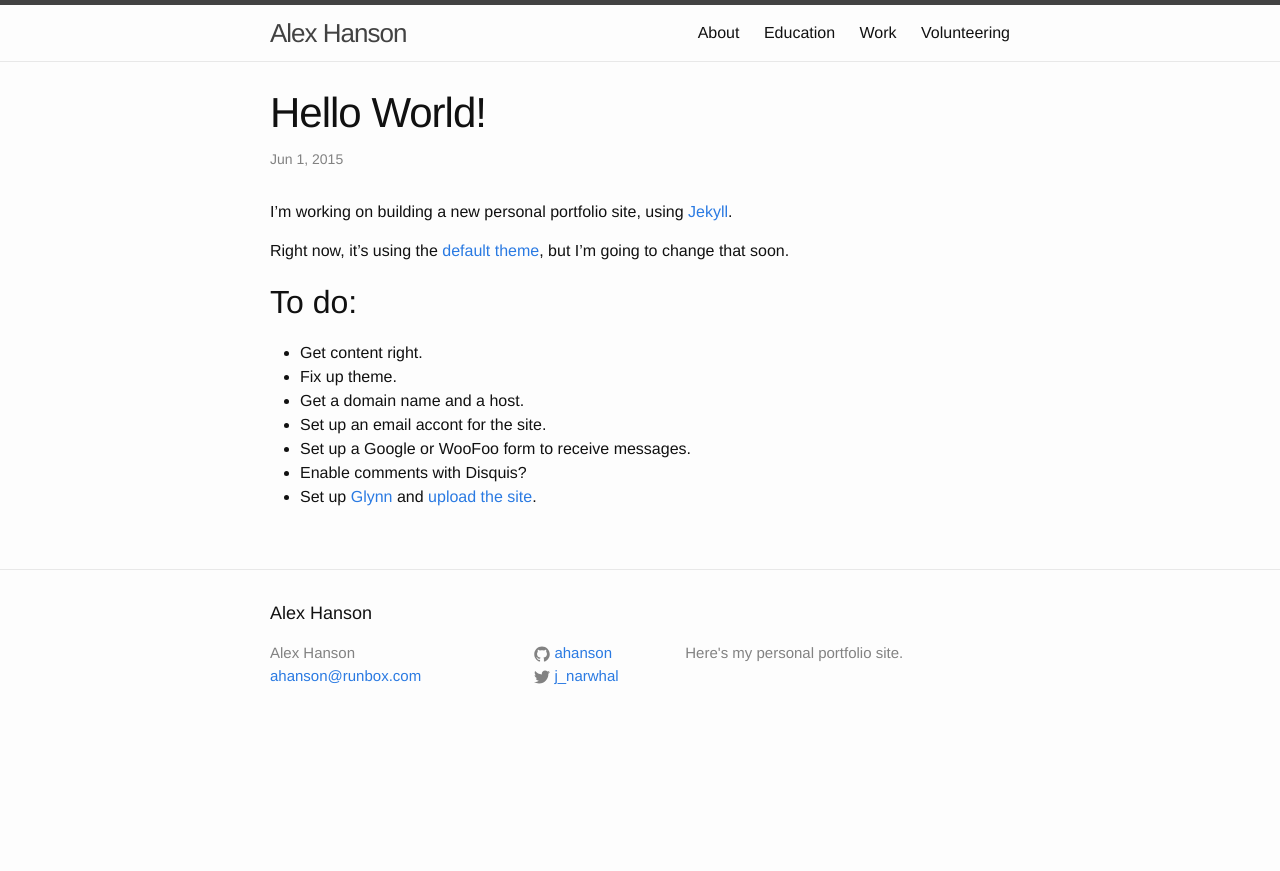
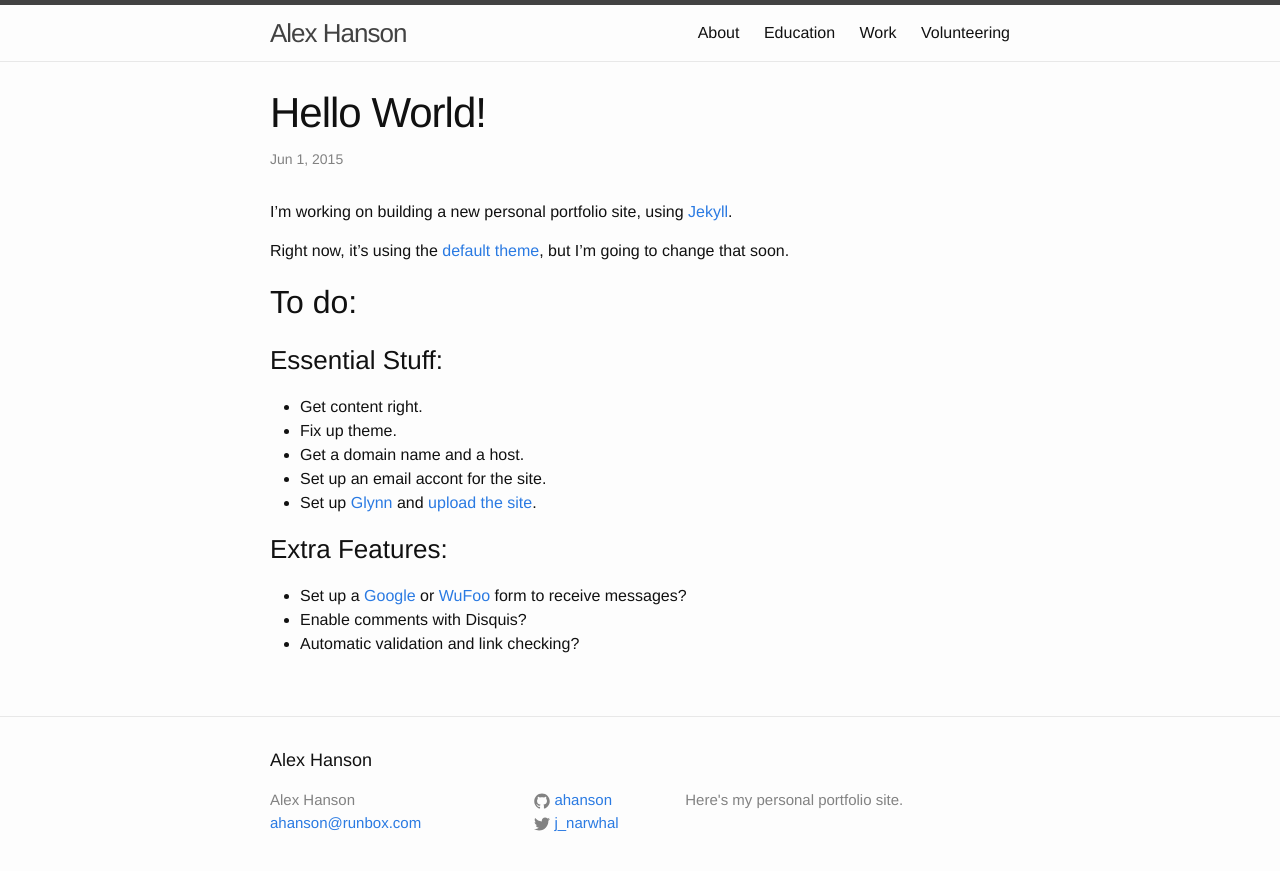
Before and after one commit to ahanson/portfolio-site, a Jekyll site: the page built from _posts/2015-06-01-helloworld.md, in a window 1280 px wide. Shown: the top 871 px of the page. Built offline with Jekyll 4.4.1, drawn with Linux system fonts in a browser that asks for light colours.

Commit message:
More edits to my to-do list.

```diff
--- a/_posts/2015-06-01-helloworld.md
+++ b/_posts/2015-06-01-helloworld.md
@@ -10,10 +10,15 @@ I'm working on building a new personal portfolio site, using [Jekyll](http://jek
 Right now, it's using the [default theme](https://github.com/jglovier/jekyll-new), but I'm going to change that soon.
 
 ##To do:
+
+###Essential Stuff:
 * Get content right.
 * Fix up theme.
 * Get a domain name and a host.
 * Set up an email accont for the site.
-* Set up a Google or WooFoo form to receive messages.
+* Set up [Glynn](https://github.com/dmathieu/glynn) and [upload the site](http://jekyllrb.com/docs/deployment-methods/).
+
+###Extra Features:
+* Set up a [Google](https://www.google.com/forms/about/) or [WuFoo](http://www.wufoo.com/) form to receive messages?
 * Enable comments with Disquis?
-* Set up [Glynn](https://github.com/dmathieu/glynn) and [upload the site](http://jekyllrb.com/docs/deployment-methods/).
+* Automatic validation and link checking?
```
Also changed, not shown: other parts of _posts/2015-06-01-helloworld.md (+1 -1 lines).
